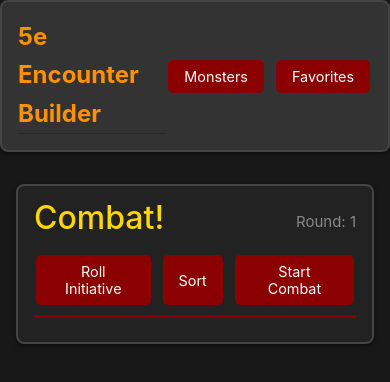
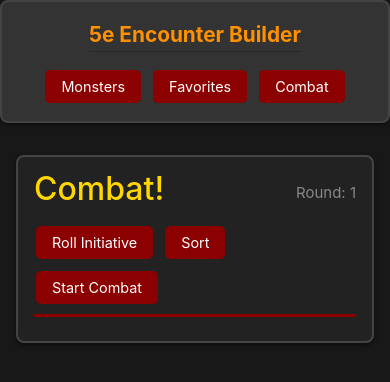
Before and after one commit to Mattan41/5eEncounterBuilder, a Vue app: page / in a window 390 px wide. Shown: the top 382 px of the page. Built offline with nearby package versions, Linux system fonts and the light colour scheme.

Commit message:
add combat encounter toggle and enhance layout responsiveness

```diff
--- a/src/App.vue
+++ b/src/App.vue
@@ -1,4 +1,3 @@
-<!-- I din App.vue eller huvudkomponent -->
 <script setup>
 import { ref } from 'vue'
 import AppHeader from './components/AppHeader.vue'
@@ -8,6 +7,7 @@ import TheCombatList from './components/TheCombatList.vue'
 
 const showMonsterList = ref(false)
 const showFavoriteList = ref(false)
+const showCombatEncounter = ref(true) // Combat visas som standard
 
 const toggleMonsterList = () => {
   showMonsterList.value = !showMonsterList.value
@@ -16,35 +16,90 @@ const toggleMonsterList = () => {
 const toggleFavoriteList = () => {
   showFavoriteList.value = !showFavoriteList.value
 }
+
+const toggleCombatEncounter = () => {
+  showCombatEncounter.value = !showCombatEncounter.value
+}
 </script>
 
 <template>
   <div class="app">
+    <header>
       <AppHeader
           :show-monster-list="showMonsterList"
           :show-favorite-list="showFavoriteList"
+          :show-combat-encounter="showCombatEncounter"
           @toggle-monster-list="toggleMonsterList"
           @toggle-favorite-list="toggleFavoriteList"
+          @toggle-combat-encounter="toggleCombatEncounter"
       />
+    </header>
 
-    <div class="content-grid">
-      <TheCombatList />
+    <main :class="getMainClass()">
+      <TheCombatList v-if="showCombatEncounter" />
       <TheMonsterList v-if="showMonsterList" />
       <TheFavoriteList v-if="showFavoriteList" />
-    </div>
+    </main>
   </div>
 </template>
 
+<script>
+export default {
+  methods: {
+    getMainClass() {
+      const visibleCount = [this.showCombatEncounter, this.showMonsterList, this.showFavoriteList]
+          .filter(Boolean).length
+
+      return {
+        'single-column': visibleCount === 1,
+        'two-columns': visibleCount === 2,
+        'three-columns': visibleCount === 3
+      }
+    }
+  }
+}
+</script>
+
 <style scoped>
-.content-grid {
+.app {
+  min-height: 100vh;
+}
+
+/* Mobile first: alltid column layout */
+main {
+  display: flex;
+  flex-direction: column;
+  gap: 1rem;
+  padding: 1rem;
+}
+
+/* Tablet och desktop: grid layout */
+@media (min-width: 768px) {
+  main {
     display: grid;
     gap: 1rem;
     padding: 1rem;
   }
 
-@media (min-width: 768px) {
-  .content-grid {
-    grid-template-columns: repeat(auto-fit, minmax(400px, 1fr));
+  .single-column {
+    grid-template-columns: 1fr;
+    justify-items: center;
+  }
+
+  .two-columns {
+    grid-template-columns: 1fr 1fr;
+  }
+
+  .three-columns {
+    grid-template-columns: 1fr 1fr 1fr;
+  }
+}
+
+/* För mycket stora skärmar: begränsa kolumnbredd */
+@media (min-width: 1400px) {
+  .three-columns {
+    grid-template-columns: repeat(3, minmax(400px, 500px));
+    justify-content: center;
   }
 }
 </style>
--- a/src/assets/main.css
+++ b/src/assets/main.css
@@ -376,3 +376,11 @@ input:focus, select:focus, textarea:focus {
         padding: 1rem;
     }
 }
+
+/* Hide  standard numbering for mobile */
+@media (max-width: 767px) {
+    ol {
+        list-style: none;
+        padding-left: 0;
+    }
+}
--- a/src/components/AppHeader.vue
+++ b/src/components/AppHeader.vue
@@ -7,9 +7,13 @@ defineProps({
   showFavoriteList: {
     type: Boolean,
     required: true
+  },
+  showCombatEncounter: {
+    type: Boolean,
+    required: true
   }
 })
-defineEmits(['toggleMonsterList', 'toggleFavoriteList']);
+defineEmits(['toggleMonsterList', 'toggleFavoriteList', 'toggleCombatEncounter']);
 </script>
 
 <template>
@@ -23,6 +27,10 @@ defineEmits(['toggleMonsterList', 'toggleFavoriteList']);
       <button @click="$emit('toggleFavoriteList')">
         <span class="button-text">{{ showFavoriteList ? 'Hide Favorites' : 'Show Favorites' }}</span>
         <span class="button-text-mobile">Favorites</span>
+      </button>
+      <button @click="$emit('toggleCombatEncounter')">
+        <span class="button-text">{{ showCombatEncounter ? 'Hide Combat' : 'Show Combat' }}</span>
+        <span class="button-text-mobile">Combat</span>
       </button>
     </div>
   </div>
@@ -50,6 +58,7 @@ defineEmits(['toggleMonsterList', 'toggleFavoriteList']);
 .button-group {
   display: flex;
   gap: 0.5rem;
+  flex-wrap: wrap;
 }
 
 /* Responsiv text för buttons */
@@ -70,4 +79,20 @@ defineEmits(['toggleMonsterList', 'toggleFavoriteList']);
     display: none;
   }
 }
+
+@media (max-width: 480px) {
+  .app-header {
+    flex-direction: column;
+    gap: 1rem;
+    text-align: center;
+  }
+
+  .app-title {
+    font-size: 1.3rem;
+  }
+
+  .button-group {
+    justify-content: center;
+  }
+}
 </style>
--- a/src/components/TheCombatList.vue
+++ b/src/components/TheCombatList.vue
@@ -146,6 +146,7 @@ const handleTouchEnd = (monster, event) => {
         <button @click="resetCombat">Reset combat</button>
       </div>
     </div>
+
     <ol>
       <transition-group name="swipe" tag="ol">
         <li v-for="(monster, index) in store.combatMonsters" :key="monster.combatId"
@@ -153,8 +154,11 @@ const handleTouchEnd = (monster, event) => {
             @contextmenu="removeFromCombatList(monster, $event)"
             @touchstart="handleTouchStart"
             @touchend="handleTouchEnd(monster, $event)"
-            class="static-class"
-            :class="{ 'swipe-right': monster.swipedRight, 'current-monster': isCombatActive && index === currentMonsterIndex }">
+            :class="{
+              'swipe-right': monster.swipedRight,
+              'current-monster': isCombatActive && index === currentMonsterIndex
+            }">
+
           <div class="monster-info">
             <div class="monster-header" :class="{strikeout: monster.done }">
               <div class="initiative-group">
@@ -167,6 +171,7 @@ const handleTouchEnd = (monster, event) => {
               <span class="monster-label">{{ monster.label }}</span>
               <span class="monster-hp">(HP: {{ monster.hitPoints }})</span>
             </div>
+
             <div class="damage-container">
               <input type="number" v-model.number="monster.damage" placeholder="Damage" @click.stop
                      @keyup.enter="monster.damage && applyDamage(monster, monster.damage)" class="damage-input"/>
@@ -178,11 +183,12 @@ const handleTouchEnd = (monster, event) => {
         </li>
       </transition-group>
     </ol>
+
     <div v-if="isRoundBlinking" class="overlay"></div>
   </div>
 </template>
 <style scoped>
-/* Combat-specifika animationer */
+/* Animations från den gamla */
 .round-blink-enter-active, .round-blink-leave-active {
   transition: opacity 0.5s;
 }
@@ -191,12 +197,7 @@ const handleTouchEnd = (monster, event) => {
   opacity: 0;
 }
 
-.header.pulsate {
-  animation: pulsate 3s infinite;
-  will-change: border-color;
-}
-
-/* Combat-specifik layout */
+/* Header layout - den gamla strukturen */
 .header {
   display: grid;
   align-items: center;
@@ -211,32 +212,26 @@ const handleTouchEnd = (monster, event) => {
   width: 100%;
 }
 
-.buttons, .sub-buttons {
+.buttons {
   display: flex;
   gap: 0.5rem;
+  flex-wrap: wrap;
 }
 
-/* Combat-specifika stilar */
-.combat-container h2 {
+.sub-buttons {
+  display: flex;
+  gap: 0.5rem;
+  flex-wrap: wrap;
+}
+
+h2 {
   position: relative;
   top: -10px;
   color: #FFD700;
+  margin: 0;
 }
 
-.combat-container li {
-  color: #FFD700;
-}
-
-.current-monster {
-  background-color: rgba(255, 255, 0, 0.2);
-}
-
-.strikeout {
-  text-decoration: line-through;
-  color: #555555;
-}
-
-/* Monster layout */
+/* Monster layout - behåll den gamla mobilstrukturen */
 .monster-info {
   display: flex;
   flex-direction: column;
@@ -247,6 +242,7 @@ const handleTouchEnd = (monster, event) => {
   display: flex;
   justify-content: flex-start;
   gap: 1rem;
+  align-items: center;
 }
 
 .monster-label {
@@ -254,6 +250,7 @@ const handleTouchEnd = (monster, event) => {
   overflow: hidden;
   text-overflow: ellipsis;
   white-space: nowrap;
+  flex: 1;
 }
 
 .monster-hp {
@@ -261,14 +258,10 @@ const handleTouchEnd = (monster, event) => {
   white-space: nowrap;
 }
 
-.damage-container {
+/* Initiative styling - den gamla layouten */
+.initiative-group {
   display: flex;
   align-items: center;
-  gap: 0.5rem;
-}
-
-/* Initiative specifika stilar */
-.initiative-group {
   font-size: 0.8rem;
 }
 
@@ -276,11 +269,14 @@ const handleTouchEnd = (monster, event) => {
   width: 2rem;
   text-align: center;
   margin-right: 0.5rem;
+  background-color: #444;
+  color: white;
+  border: 1px solid #555;
   padding: 0.2rem;
   border-radius: 5px;
 }
 
-/* D20 roll tooltip */
+/* D20 och tooltip från den gamla */
 .roll-initiative {
   font-size: 0.8rem;
   position: relative;
@@ -318,17 +314,51 @@ const handleTouchEnd = (monster, event) => {
   opacity: 1;
 }
 
-/* Overlay för round blinking */
-.overlay {
-  position: fixed;
-  top: 0;
-  left: 0;
-  width: 100%;
-  height: 100%;
-  z-index: 1000;
+/* Damage container */
+.damage-container {
+  display: flex;
+  align-items: center;
+  gap: 0.5rem;
 }
 
-/* Responsive justeringar */
+.damage-input {
+  background-color: #444;
+  color: white;
+  border: 1px solid #555;
+  padding: 0.4rem;
+  border-radius: 5px;
+  flex: 1;
+}
+
+.apply-button {
+  padding: 0.4rem;
+  white-space: nowrap;
+}
+
+/* Combat states */
+.strikeout {
+  text-decoration: line-through;
+  color: #555555;
+}
+
+.current-monster {
+  background-color: rgba(255, 255, 0, 0.2);
+  border-left: 4px solid #FFD700;
+}
+
+/* Swipe animation */
+.swipe-right {
+  animation: swipeRight 0.5s forwards;
+}
+
+@keyframes swipeRight {
+  to {
+    transform: translateX(100%);
+    opacity: 0;
+  }
+}
+
+/* Responsive design - den gamla approachen */
 @media (min-width: 768px) {
   .initiative-group {
     font-size: 1rem;
@@ -359,4 +389,14 @@ const handleTouchEnd = (monster, event) => {
     gap: 1rem;
   }
 }
+
+/* Overlay */
+.overlay {
+  position: fixed;
+  top: 0;
+  left: 0;
+  width: 100%;
+  height: 100%;
+  z-index: 1000;
+}
 </style>
```
Lines whose indentation alone changed are shown as unchanged.
